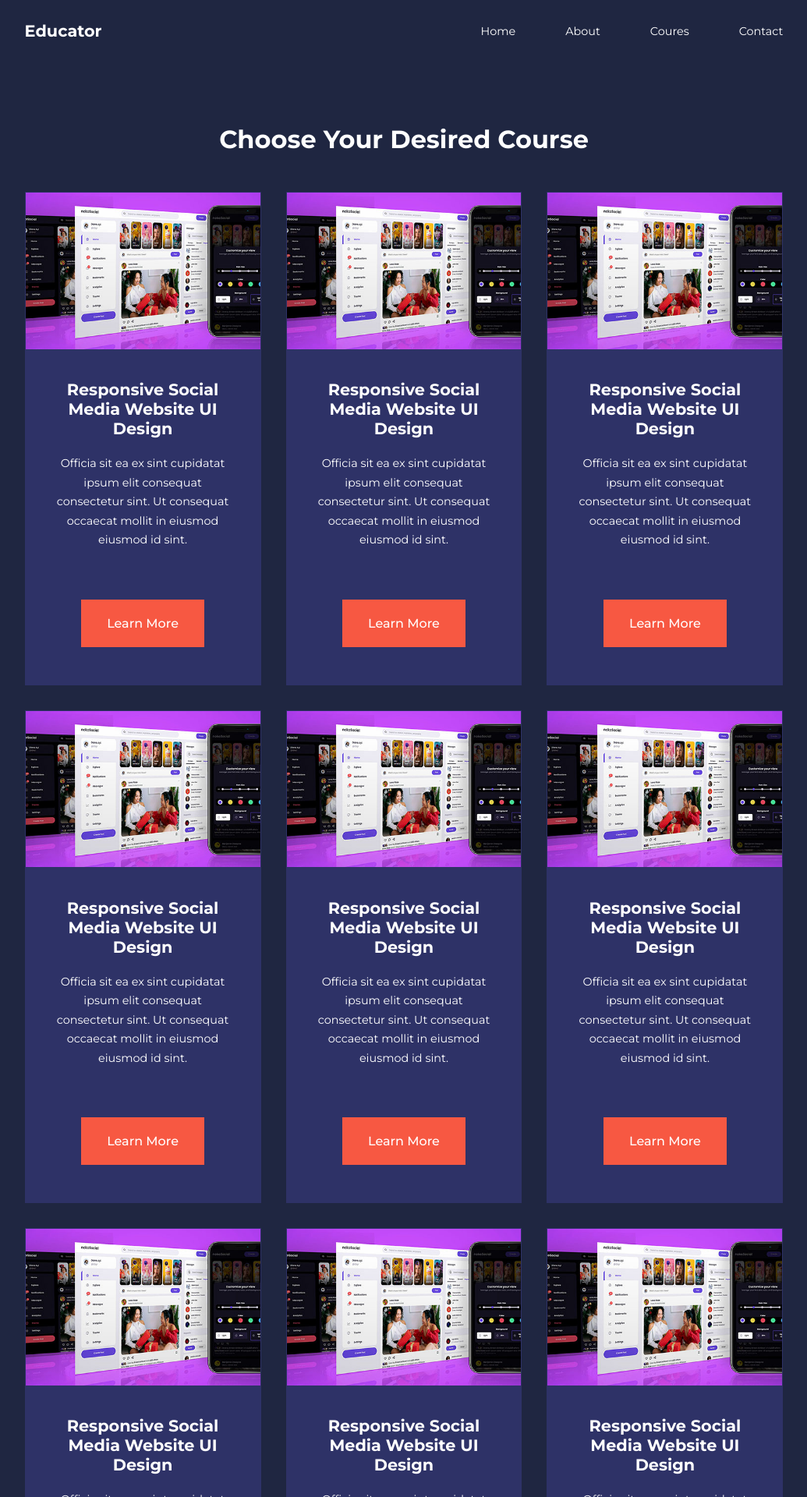
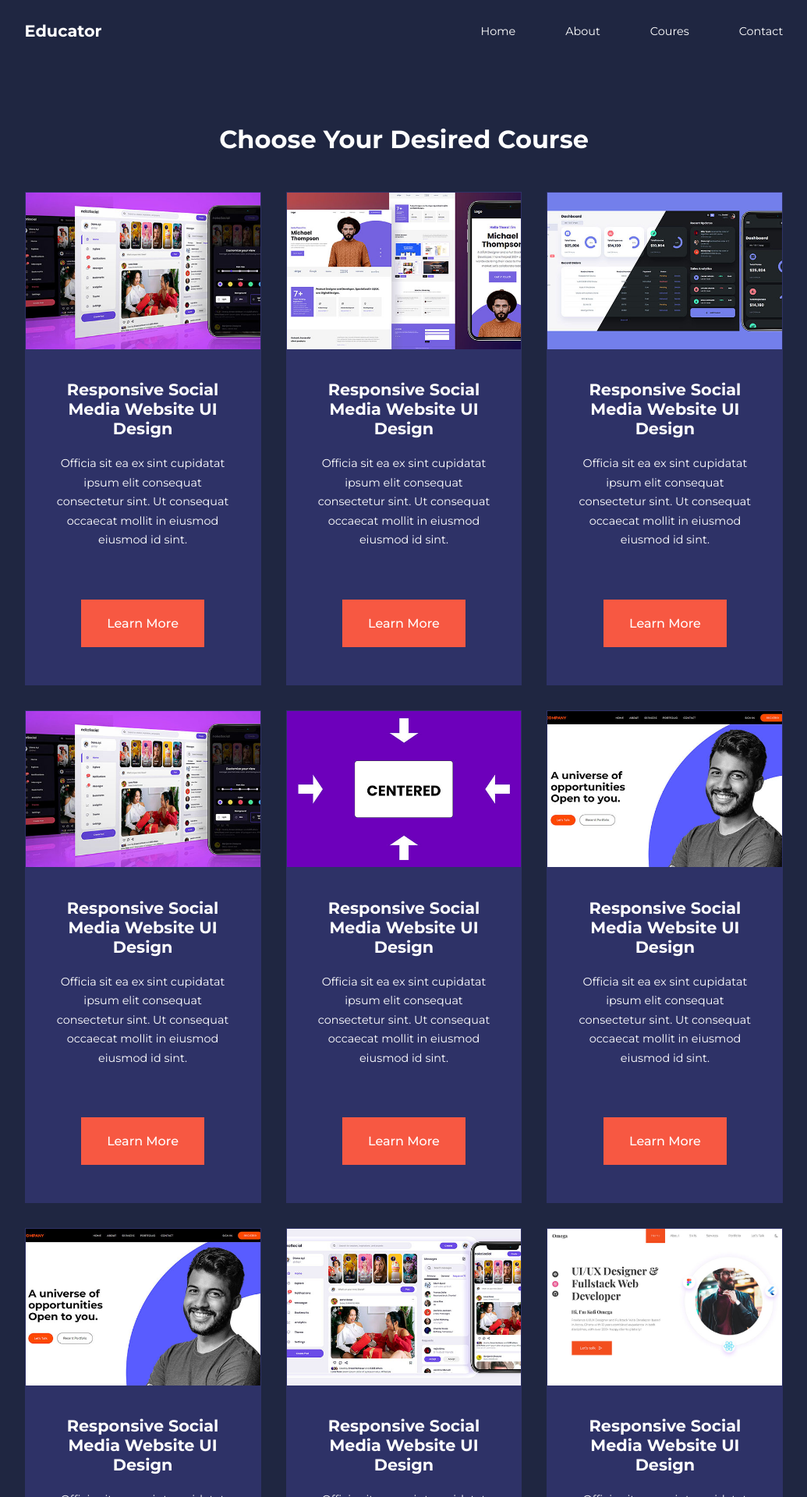
Before and after one commit to mrobeidat/Education-Site, a Next.js app: page /Courses in a window 1280 px wide. Shown: the top 1920 px of the page at 78% size, without its empty margins (122-1157 px from the left). Built offline with nearby package versions, Linux system fonts and the light colour scheme.

Commit message:
add content to courses page

```diff
--- a/package.json
+++ b/package.json
@@ -9,12 +9,14 @@
     "lint": "next lint"
   },
   "dependencies": {
+    "@emailjs/browser": "^3.4.0",
     "@emotion/react": "^11.8.2",
     "@emotion/styled": "^11.8.1",
     "@iconscout/react-unicons": "^1.1.6",
     "@mui/icons-material": "^5.5.1",
     "@mui/material": "^5.5.1",
     "aos": "^2.3.4",
+    "emailjs-com": "^3.2.0",
     "next": "12.1.0",
     "react": "17.0.2",
     "react-dom": "17.0.2",
--- a/pages/Courses.js
+++ b/pages/Courses.js
@@ -57,7 +57,39 @@ const Header = () => {
             <div className="course__image">
               <Image
                 alt="img"
-                src="/assests/course1.jpg"
+                src="/assests/course2.jpg"
+                width={450}
+                height={300}
+              />
+            </div>
+            <div className="course__info">
+              <h4>Responsive Social Media Website UI Design</h4>
+              <p>
+                Officia sit ea ex sint cupidatat ipsum elit consequat
+                consectetur sint. Ut consequat occaecat mollit in eiusmod
+                eiusmod id sint.
+              </p>
+            </div>
+            <Link href="/Courses">
+              <a href="" className="btn btn-primary">
+                Learn More
+              </a>
+            </Link>
+          </article>  <article
+            data-aos="fade-down"
+            data-aos-offset="50"
+            data-aos-delay="100"
+            data-aos-duration="1000"
+            data-aos-easing="ease-in-out"
+            data-aos-mirror="true"
+            data-aos-once="true"
+            data-aos-anchor-placement="top"
+            className="course"
+          >
+            <div className="course__image">
+              <Image
+                alt="img"
+                src="/assests/course3.jpg"
                 width={450}
                 height={300}
               />
@@ -121,7 +153,7 @@ const Header = () => {
             <div className="course__image">
               <Image
                 alt="img"
-                src="/assests/course1.jpg"
+                src="/assests/course4.jpg"
                 width={450}
                 height={300}
               />
@@ -153,7 +185,7 @@ const Header = () => {
             <div className="course__image">
               <Image
                 alt="img"
-                src="/assests/course1.jpg"
+                src="/assests/course5.jpg"
                 width={450}
                 height={300}
               />
@@ -185,7 +217,7 @@ const Header = () => {
             <div className="course__image">
               <Image
                 alt="img"
-                src="/assests/course1.jpg"
+                src="/assests/course5.jpg"
                 width={450}
                 height={300}
               />
@@ -217,7 +249,7 @@ const Header = () => {
             <div className="course__image">
               <Image
                 alt="img"
-                src="/assests/course1.jpg"
+                src="/assests/course6.jpg"
                 width={450}
                 height={300}
               />
@@ -249,7 +281,7 @@ const Header = () => {
             <div className="course__image">
               <Image
                 alt="img"
-                src="/assests/course1.jpg"
+                src="/assests/course7.jpg"
                 width={450}
                 height={300}
               />
@@ -281,7 +313,7 @@ const Header = () => {
             <div className="course__image">
               <Image
                 alt="img"
-                src="/assests/course1.jpg"
+                src="/assests/course8.jpg"
                 width={450}
                 height={300}
               />
@@ -313,7 +345,7 @@ const Header = () => {
             <div className="course__image">
               <Image
                 alt="img"
-                src="/assests/course1.jpg"
+                src="/assests/course9.jpg"
                 width={450}
                 height={300}
               />
@@ -345,7 +377,7 @@ const Header = () => {
             <div className="course__image">
               <Image
                 alt="img"
-                src="/assests/course1.jpg"
+                src="/assests/course10.jpg"
                 width={450}
                 height={300}
               />
@@ -377,7 +409,7 @@ const Header = () => {
             <div className="course__image">
               <Image
                 alt="img"
-                src="/assests/course1.jpg"
+                src="/assests/course11.jpg"
                 width={450}
                 height={300}
               />
@@ -409,7 +441,7 @@ const Header = () => {
             <div className="course__image">
               <Image
                 alt="img"
-                src="/assests/course1.jpg"
+                src="/assests/course12.jpg"
                 width={450}
                 height={300}
               />
@@ -441,7 +473,7 @@ const Header = () => {
             <div className="course__image">
               <Image
                 alt="img"
-                src="/assests/course1.jpg"
+                src="/assests/course13.jpg"
                 width={450}
                 height={300}
               />
@@ -473,7 +505,7 @@ const Header = () => {
             <div className="course__image">
               <Image
                 alt="img"
-                src="/assests/course1.jpg"
+                src="/assests/course14.jpg"
                 width={450}
                 height={300}
               />
@@ -505,39 +537,7 @@ const Header = () => {
             <div className="course__image">
               <Image
                 alt="img"
-                src="/assests/course1.jpg"
-                width={450}
-                height={300}
-              />
-            </div>
-            <div className="course__info">
-              <h4>Responsive Social Media Website UI Design</h4>
-              <p>
-                Officia sit ea ex sint cupidatat ipsum elit consequat
-                consectetur sint. Ut consequat occaecat mollit in eiusmod
-                eiusmod id sint.
-              </p>
-            </div>
-            <Link href="/Courses">
-              <a href="" className="btn btn-primary">
-                Learn More
-              </a>
-            </Link>
-          </article>  <article
-            data-aos="fade-down"
-            data-aos-offset="50"
-            data-aos-delay="100"
-            data-aos-duration="1000"
-            data-aos-easing="ease-in-out"
-            data-aos-mirror="true"
-            data-aos-once="true"
-            data-aos-anchor-placement="top"
-            className="course"
-          >
-            <div className="course__image">
-              <Image
-                alt="img"
-                src="/assests/course1.jpg"
+                src="/assests/course15.jpg"
                 width={450}
                 height={300}
               />
@@ -571,7 +571,7 @@ const Header = () => {
             <div className="course__image">
               <Image
                 alt="img"
-                src="/assests/course3.jpg"
+                src="/assests/course16.jpg"
                 width={450}
                 height={300}
               />
```
Also changed, not shown: pages/Contact.js (+31 -7 lines), 1 other file (tests, documents, lock files or other folders).
